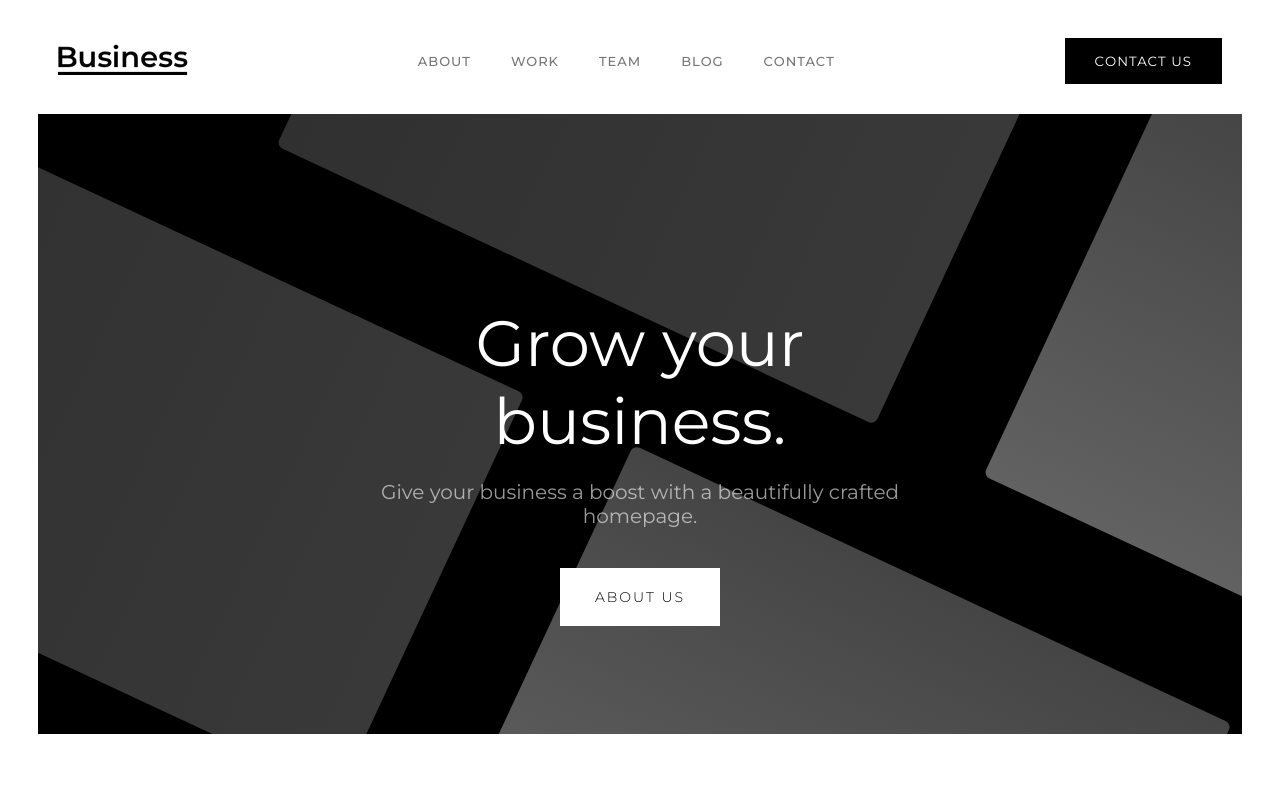
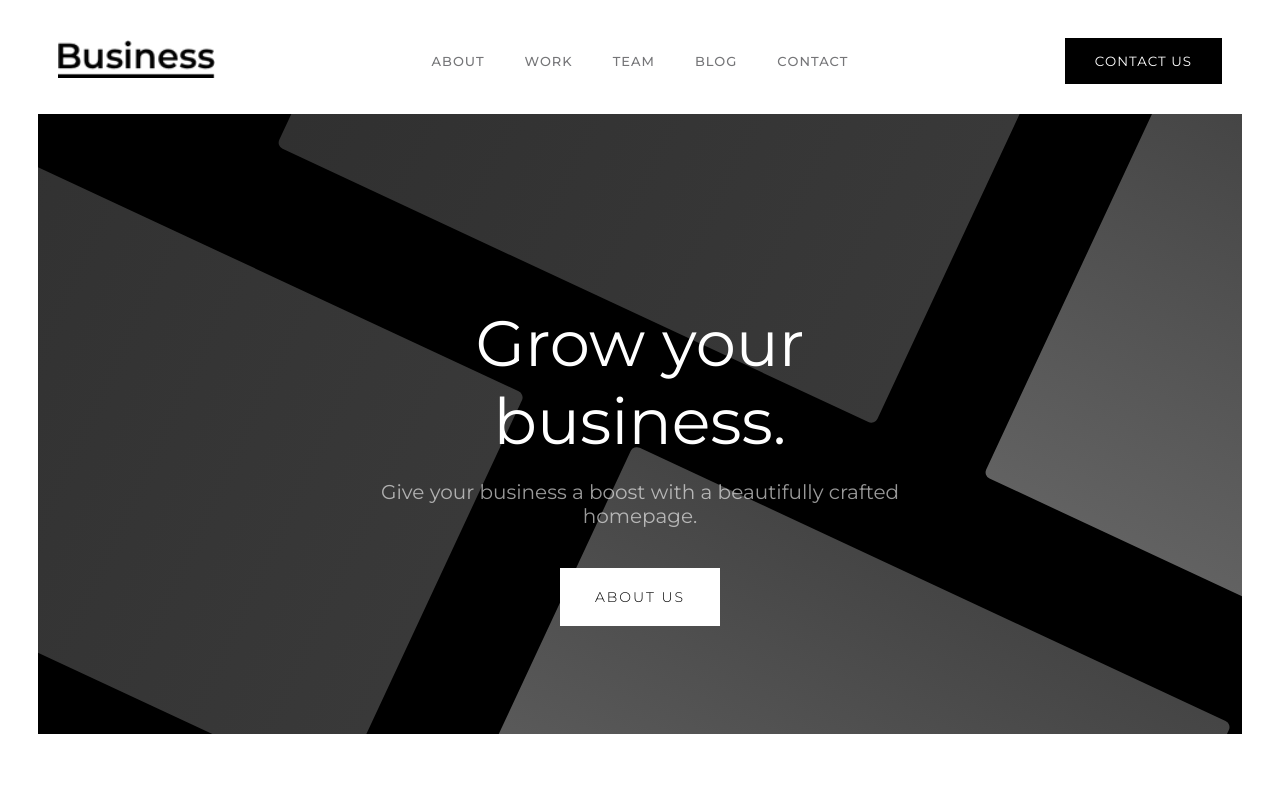
Before and after one commit to thegalluzz/webflow-template-remake, a Next.js app: page / in a window 1280 px wide. Shown: the top 800 px of the page. Built offline with nearby package versions, Linux system fonts and the light colour scheme.

Commit message:
Modiefied logo width in nav

```diff
--- a/components/navbar/navbar.module.css
+++ b/components/navbar/navbar.module.css
@@ -61,7 +61,7 @@
 }
 
 .NavLogo {
-  width: 100%;
+  width: 157.4px;
   height: fit-content;
 }
 
```
